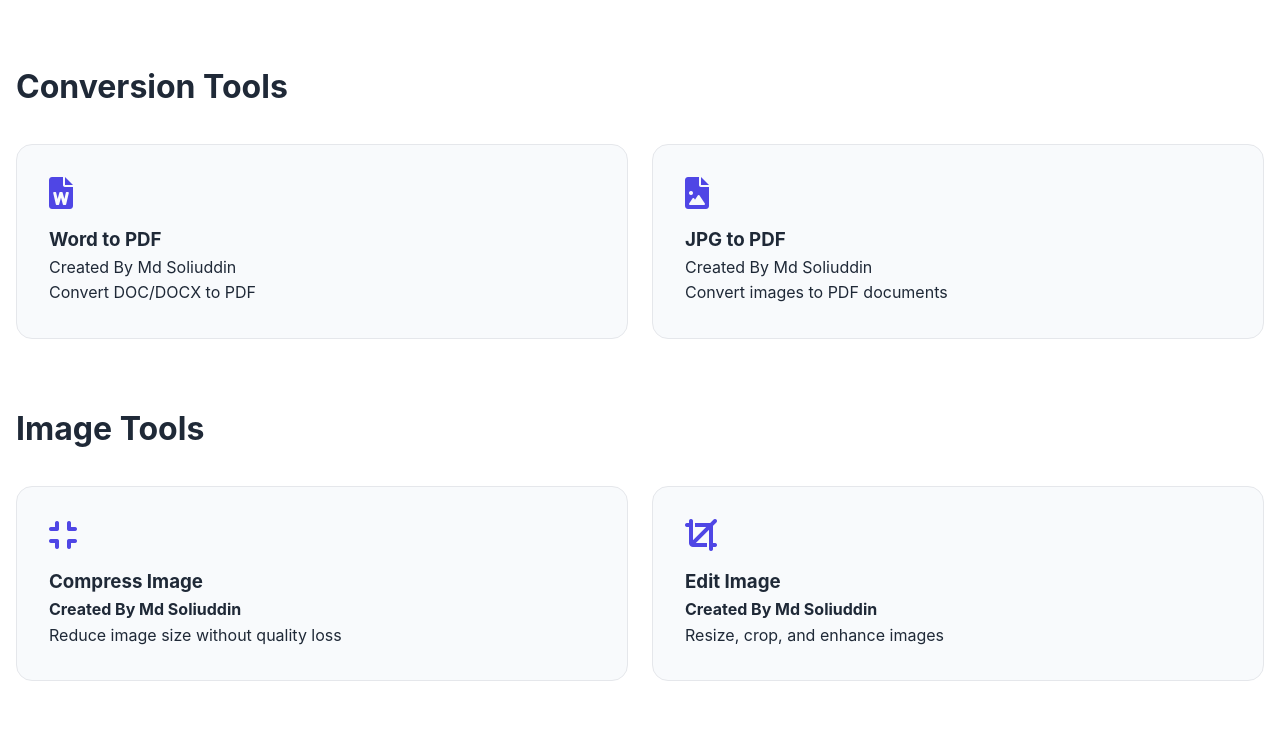
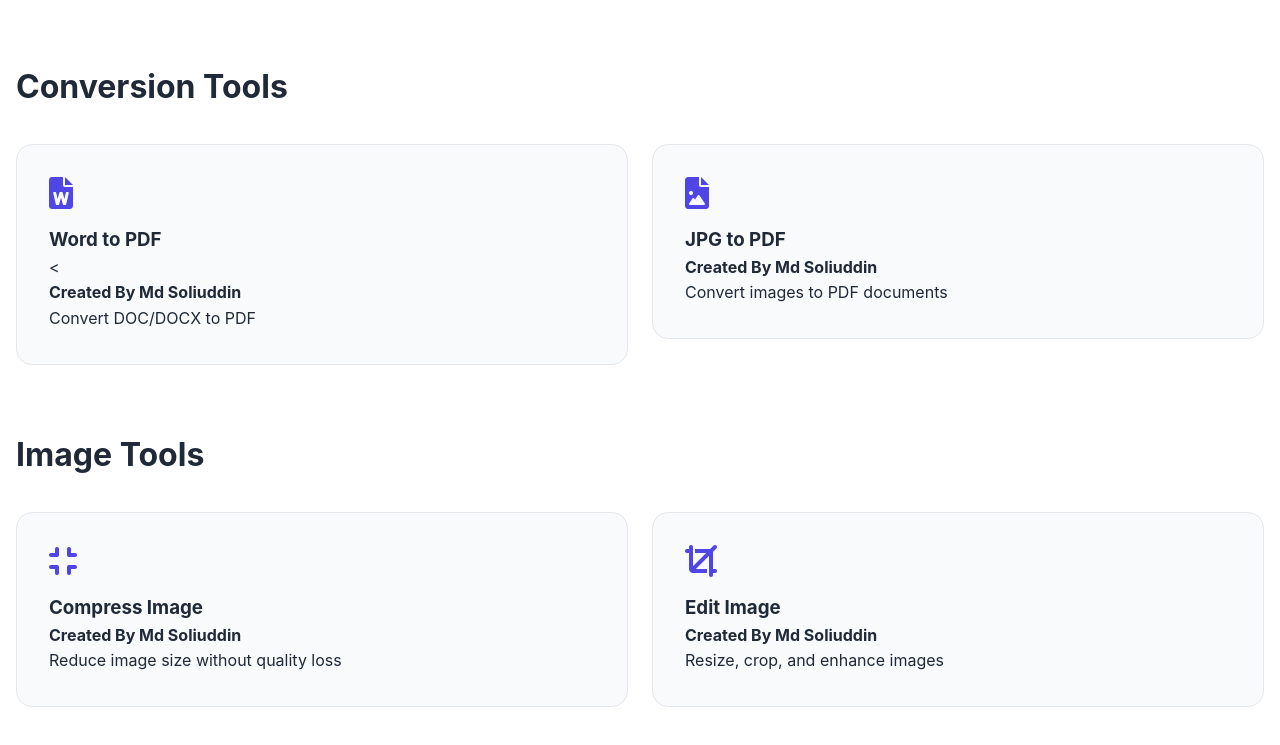
Before and after one commit to MdSoliuddin-Dev/tools, a plain HTML site: page index.html in a window 1280 px wide. Shown: the part 961-1706 px from the top of the page. Drawn offline with Linux system fonts and the light colour scheme.

Commit message:
Update index.html

```diff
--- a/index.html
+++ b/index.html
@@ -181,14 +181,14 @@
                 <div class="tool-card">
                     <i class="tool-icon fas fa-file-word"></i>
                     <h3>Word to PDF</h3>
-                    <h4></h4>Created By Md Soliuddin</h4>
+                    <<h4>Created By Md Soliuddin</h4>
                     <p>Convert DOC/DOCX to PDF</p>
                 </div>
                 <a href="jpg-pdf.html" style="text-decoration: none; color: inherit">
     <div class="tool-card">
         <i class="tool-icon fas fa-file-image"></i>
         <h3>JPG to PDF</h3>
-        <h4></h4>Created By Md Soliuddin</h4>
+        <h4>Created By Md Soliuddin</h4>
         <p>Convert images to PDF documents</p>
               </div>
               </a>
```
